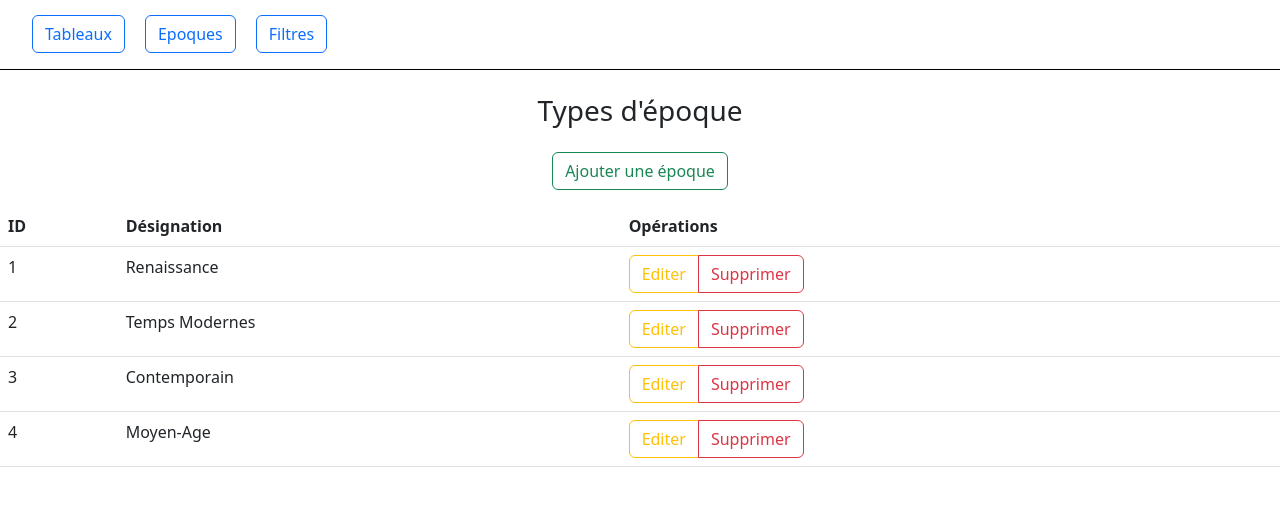
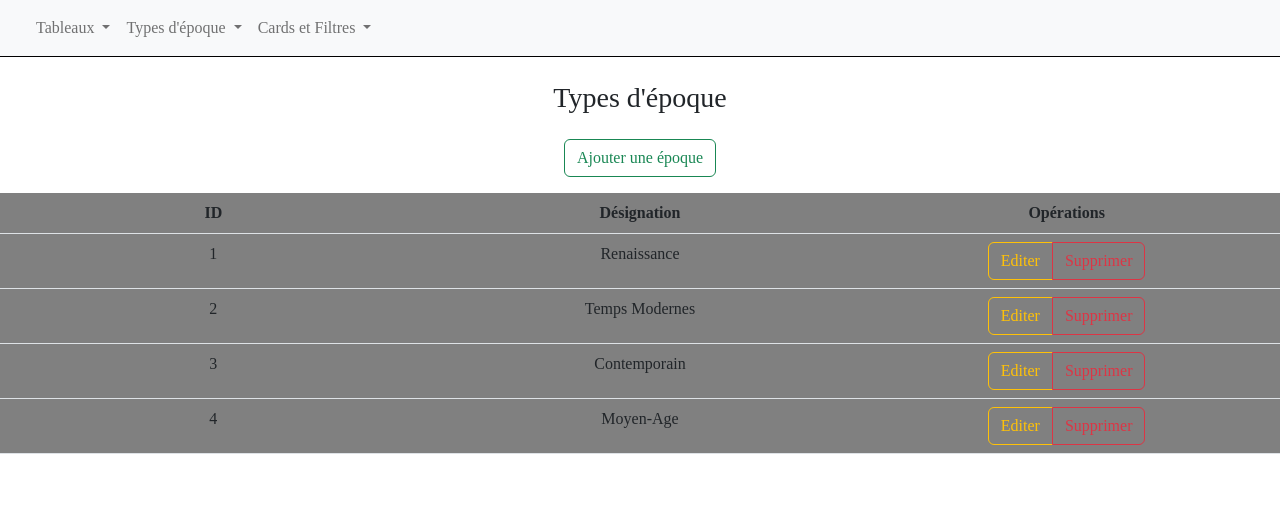
Before and after one commit to mathysn/BDD_Tableaux, a Flask app: page /type_epoque/show in a window 1280 px wide. Shown: the top 506 px of the page. Run offline with Flask 2, Linux system fonts and the light colour scheme; data comes from the database, SQL or seed files in the repository; both versions use the stored data as it was after the commit; some libraries are stand-ins or nearby versions.

Commit message:
Update Show Tableaux

```diff
--- a/app.py
+++ b/app.py
@@ -29,25 +29,16 @@ def teardown_db(exception):
 def show_accueil():
     return render_template('layout.html')
 
-
+### TABLEAU ###
 @app.route('/tableaux/show')
 def show_tableau():
     bdd = get_db().cursor()
-    sql = "SELECT id_tableau AS id, \
-          nom_tableau AS nom, \
-          prix_assurance AS prixAssurance, \
-          date_realisation AS dateRealisation, \
-          peintre, \
-          localisation_musee AS localisationMusee, \
-          photo, \
-          mouvement, \
-          type_epoque_id AS typeEpoque_id \
-          FROM tableau \
-          ORDER BY id_tableau"
-
+    sql = """SELECT *
+             FROM tableau
+             ORDER BY id_tableau"""
     bdd.execute(sql)
     tableau = bdd.fetchall()
-    return render_template('tableaux/show_tableaux.html', tableaux=tableau)
+    return render_template('tableaux/show_tableaux.html', tableau=tableau)
 
 
 @app.route('/tableaux/card')
--- /dev/null
+++ b/static/mes_styles.css
@@ -0,0 +1,91 @@
+* {
+    font-family: Poppins;
+}
+
+.head {
+    text-align: center;
+}
+
+.menu {
+    color: black;
+    margin-top: 15px;
+    margin-left: 15px;
+}
+
+table ,tr {
+    table-layout: fixed;
+    height: 40px;
+    border-collapse: collapse;
+    background-color: grey;
+    text-align: center;
+    overflow-x: hidden;
+}
+
+a:link {
+ text-decoration:none;
+}
+
+.flashes {
+    padding: 5px;
+    margin : 5px;
+}
+
+.alert-warning {
+    background-color: rgb(255, 218, 84);
+}
+
+.alert-danger {
+    background-color: rgb(255, 88, 88);
+}
+
+.alert-success {
+    background-color: green;
+}
+
+.edit-button a{
+    color: black;
+}
+
+.delete-button a{
+    color: white;
+}
+
+.photo-button a{
+    color: black;
+}
+
+legend {
+    text-align: center;
+}
+
+.margin-left {
+    margin-left: 12%;
+}
+
+.margin-bot {
+    margin-bottom: 10px;
+}
+
+.margin-right-40 {
+    margin-right: 40px;
+}
+
+.border {
+    margin: auto;
+}
+
+.margin-top-40 {
+    margin-top: 40px;
+}
+
+.text-align-center {
+    text-align: center;
+}
+
+.cards {
+    margin: auto;
+}
+
+nav {
+    border-bottom: solid 1px black;
+}
--- a/templates/_nav.html
+++ b/templates/_nav.html
@@ -1,14 +1,35 @@
-{% block stylesheets %}
-        <link rel="stylesheet" href="{{ url_for('static', filename='/css/styles.css') }}" >
-        <link href="https://cdn.jsdelivr.net/npm/bootstrap@5.2.2/dist/css/bootstrap.min.css" rel="stylesheet" integrity="sha384-Zenh87qX5JnK2Jl0vWa8Ck2rdkQ2Bzep5IDxbcnCeuOxjzrPF/et3URy9Bv1WTRi" crossorigin="anonymous">
-        <script src="https://cdn.jsdelivr.net/npm/bootstrap@5.2.2/dist/js/bootstrap.bundle.min.js" integrity="sha384-OERcA2EqjJCMA+/3y+gxIOqMEjwtxJY7qPCqsdltbNJuaOe923+mo//f6V8Qbsw3" crossorigin="anonymous"></script>
-{% endblock %}
-
-<nav style="border-bottom: solid 1px black">
-    <ul style="list-style: none; display: flex; align-content: center;">
-        <li style="margin-right: 20px; margin-top: 15px;"><a class="btn btn-outline-primary" href="/tableaux/show" style="text-decoration: none;">Tableaux</a></li>
-        <li style="margin-right: 20px; margin-top: 15px;"><a class="btn btn-outline-primary" href="/type_epoque/show" style="text-decoration: none;">Epoques</a></li>
-        <li style="margin-top: 15px;"><a class="btn btn-outline-primary" href="/tableaux/card" style="text-decoration: none;">Filtres</a></li>
-    </ul>
-
-</nav>
+<nav class="navbar navbar-expand-lg bg-light">
+    <div class="container-fluid">
+      <a class="navbar-brand" href="#"><Hydrobus></a>
+      <div class="collapse navbar-collapse" id="navbarNavDropdown">
+        <ul class="navbar-nav">
+          <li class="nav-item dropdown">
+            <a class="nav-link dropdown-toggle" href="#" role="button" data-bs-toggle="dropdown" aria-expanded="false">
+              Tableaux
+            </a>
+            <ul class="dropdown-menu">
+              <li><a class="dropdown-item" href="/tableaux/show">Afficher les tableaux</a></li>
+              <li><a class="dropdown-item" href="/tableaux/add">Ajouter un tableau</a></li>
+            </ul>
+          </li>
+          <li class="nav-item dropdown">
+            <a class="nav-link dropdown-toggle" href="#" role="button" data-bs-toggle="dropdown" aria-expanded="false">
+              Types d'époque
+            </a>
+            <ul class="dropdown-menu">
+              <li><a class="dropdown-item" href="/type_epoque/show">Afficher les types d'époque</a></li>
+              <li><a class="dropdown-item" href="/type_epoque/add">Ajouter un type d'époque</a></li>
+            </ul>
+          </li>
+          <li class="nav-item dropdown">
+            <a class="nav-link dropdown-toggle" href="#" role="button" data-bs-toggle="dropdown" aria-expanded="false">
+              Cards et Filtres
+            </a>
+            <ul class="dropdown-menu">
+              <li><a class="dropdown-item" href="/cards/show">Afficher les cards</a></li>
+            </ul>
+          </li>
+        </ul>
+      </div>
+    </div>
+  </nav>
--- a/templates/layout.html
+++ b/templates/layout.html
@@ -8,7 +8,7 @@
     {% endblock %}
     <link rel="shortcut icon" href="{{ url_for('static', filename='favicon.ico') }}">
     {% block stylesheets %}
-        <link rel="stylesheet" href="{{ url_for('static', filename='/css/style.css') }}" >
+        <link rel="stylesheet" href="{{ url_for('static', filename='/mes_styles.css') }}" >
         <link href="https://cdn.jsdelivr.net/npm/bootstrap@5.2.2/dist/css/bootstrap.min.css" rel="stylesheet" integrity="sha384-Zenh87qX5JnK2Jl0vWa8Ck2rdkQ2Bzep5IDxbcnCeuOxjzrPF/et3URy9Bv1WTRi" crossorigin="anonymous">
         <script src="https://cdn.jsdelivr.net/npm/bootstrap@5.2.2/dist/js/bootstrap.bundle.min.js" integrity="sha384-OERcA2EqjJCMA+/3y+gxIOqMEjwtxJY7qPCqsdltbNJuaOe923+mo//f6V8Qbsw3" crossorigin="anonymous"></script>
     {% endblock %}
```
Also changed, not shown: BDD.sql (+4 -4 lines), templates/tableaux/show_tableaux.html (+31 -35 lines), static/css/style.css (deleted), templates/cards/show_cards.html (renamed from templates/tableaux/card_tableaux.html), 1 other file.
